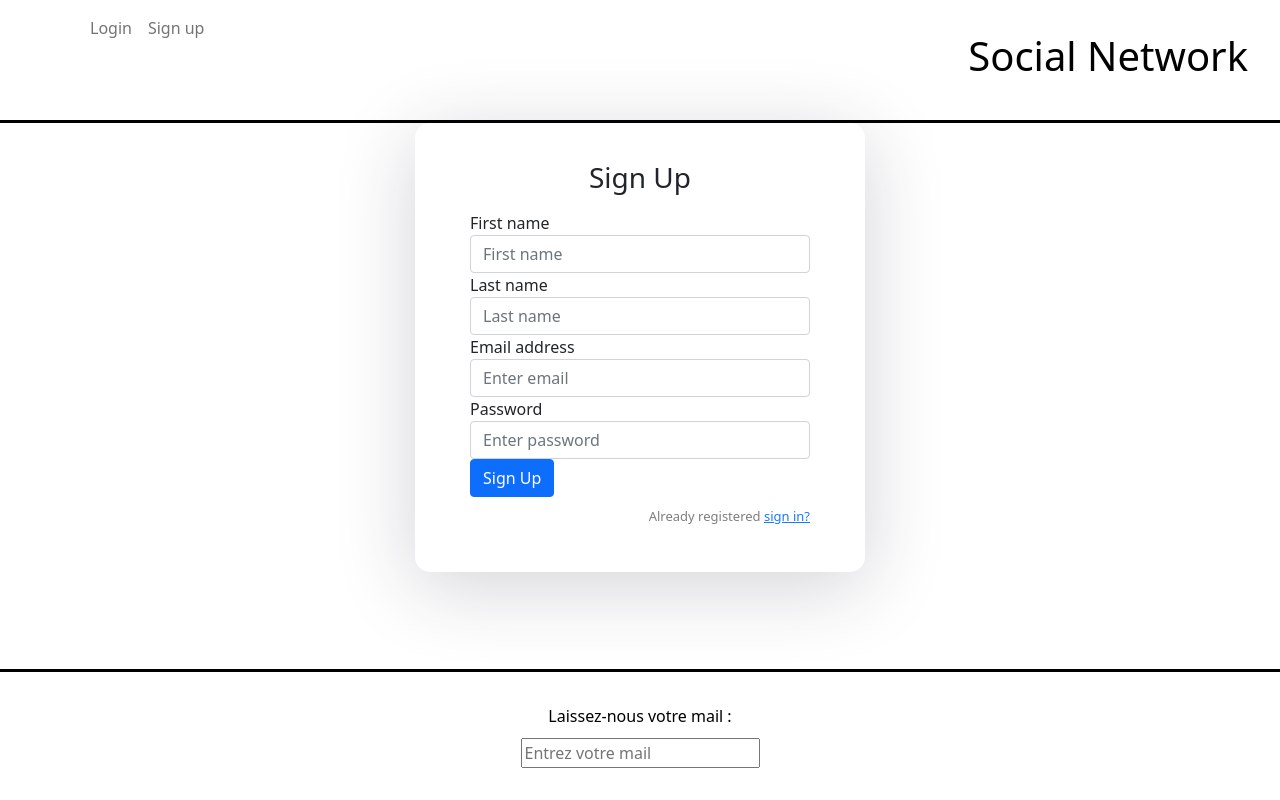
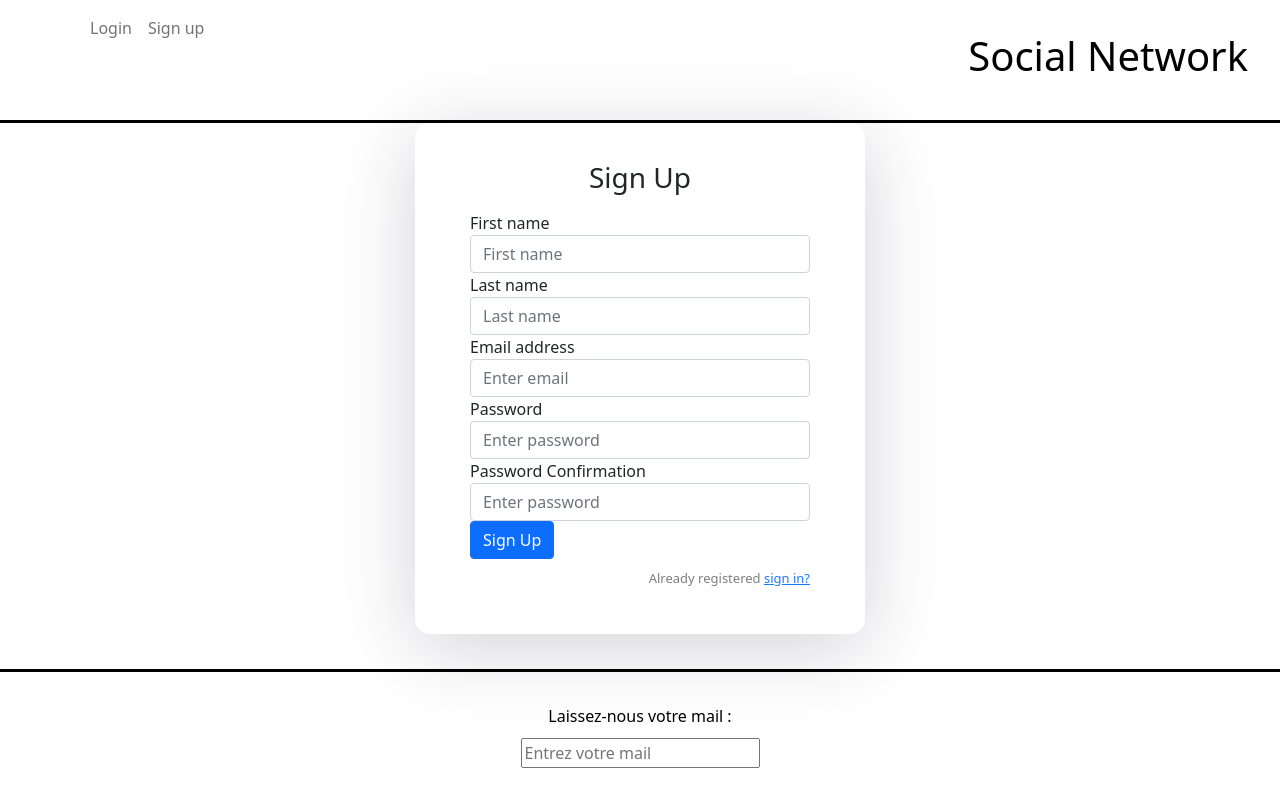
Before and after one commit to belgacemfaycel/Social-Network-React, a React (Create React App) app: page /sign-up in a window 1280 px wide. Built offline with nearby package versions, Linux system fonts and the light colour scheme.

Commit message:
add signup api

```diff
--- a/src/components/public/signup.component.js
+++ b/src/components/public/signup.component.js
@@ -1,10 +1,15 @@
 import React, { Component  } from "react";
 import FormValidator from '../shared/FormValidator';
+import { Navigate } from "react-router-dom";
+import { useNavigate } from 'react-router-dom';
+
+const SERVER_URL = `http://localhost:4200/api/auth`;
 
 
-export default class SignUp extends Component {
+ class SignUp extends Component {
     constructor(){
         super();
+
         this.validator = new FormValidator([
             {
                 field: 'firstname',
@@ -53,6 +58,8 @@ export default class SignUp extends Component {
                 this.submitted = false;
 
     }
+
+
     passwordMatch = (confirmation, state) => (state.password === confirmation)
         handleInputChange = event => {
         event.preventDefault();
@@ -60,6 +67,7 @@ export default class SignUp extends Component {
         [event.target.name]: event.target.value,
         });
         }
+
 handleFormSubmit = event => {
 event.preventDefault();
 const validation = this.validator.validate(this.state);
@@ -69,29 +77,65 @@ validation
 this.submitted = true;
 if(validation.isValid) {
 //reaches here if form validates successfully...
-    console.log(this.state);
+    fetch(`${SERVER_URL}/signup`, {
+        "method": "POST",
+        "headers": {
+          "content-type": "application/json",
+          "accept": "application/json"
+        },
+        "body": JSON.stringify({
+            firstname: this.state.firstname,
+            lastname: this.state.lastname,
+            email: this.state.email,
+            password: this.state.password,
+        })
+      })
+      .then(response => response.json())
+      .then(response => {
+        alert(response?.message);
+        this.props.navigate('/sign-in');
+
+
+
+
+      })
+      .catch(err => {
+        console.log(err);
+      });
 }}
+handleChange = event => {
+    const target = event.target;
+    const value = target.type === 'checkbox' ? target.checked : target.value;
+    const name = target.name;
+    this.setState({
+        [name]: value
+      });
+ }
     render() {
         let validation = this.submitted ?this.validator.validate(this.state) : this.state.validation
-        console.log('validation' , validation);
         return (
             <form>
                 <h3>Sign Up</h3>
                 <div className="form-group" className={validation.firstname.isInvalid ? 'has-error' : undefined}>
                     <label htmlFor="firstname">First name</label>
-                    <input type="text" className="form-control" name="firstname"  placeholder="First name" />
+                    <input type="text" className="form-control" name="firstname"
+onChange={this.handleChange} placeholder="First name" />
                 </div>
                 <div className="form-group" className={validation.lastname.isInvalid ? 'has-error' : undefined}>
                     <label>Last name</label>
-                    <input type="text" className="form-control" name="lastname"  placeholder="Last name" />
+                    <input type="text" onChange={this.handleChange} className="form-control" name="lastname"  placeholder="Last name" />
                 </div>
                 <div className="form-group" className={validation.email.isInvalid ? 'has-error' : undefined}>
                     <label>Email address</label>
-                    <input type="email" className="form-control" name="email" placeholder="Enter email" />
+                    <input type="email" onChange={this.handleChange} className="form-control" name="email" placeholder="Enter email" />
                 </div>
                 <div className="form-group" className={validation.password.isInvalid ? 'has-error' : undefined}>
                     <label>Password</label>
-                    <input type="password" className="form-control" name="password" placeholder="Enter password" />
+                    <input type="password" onChange={this.handleChange} className="form-control" name="password" placeholder="Enter password" />
+                </div>
+                <div className="form-group" className={validation.password_confirmation.isInvalid ? 'has-error' : undefined}>
+                    <label>Password Confirmation</label>
+                    <input type="password" onChange={this.handleChange} className="form-control" name="password_confirmation" placeholder="Enter password" />
                 </div>
                 <button type="submit" className="btn btn-primary btn-block" onClick={this.handleFormSubmit}>Sign Up</button>
                 <p className="forgot-password text-right">
@@ -101,3 +145,9 @@ if(validation.isValid) {
         );
     }
 }
+function WithNavigate(props) {
+    let navigate = useNavigate();
+    return <SignUp {...props} navigate={navigate} />
+}
+
+export default WithNavigate
--- a/src/styles/Public.css
+++ b/src/styles/Public.css
@@ -1,4 +1,6 @@
-
+.has-error{
+  border-bottom: 1px solid red;
+}
 .auth-wrapper {
   display: flex;
   justify-content: center;
```
